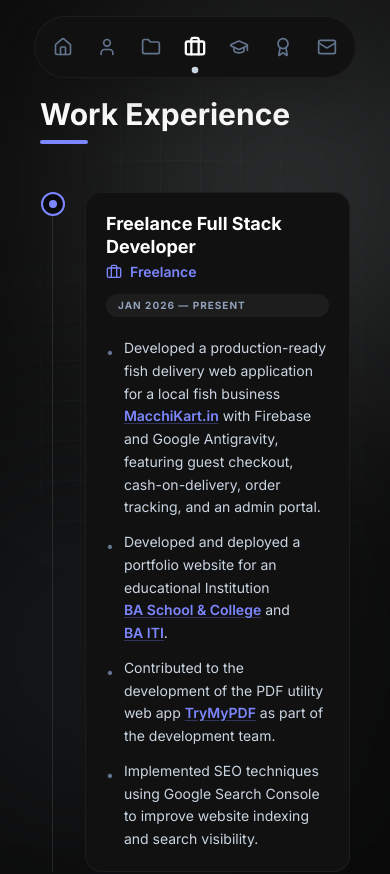
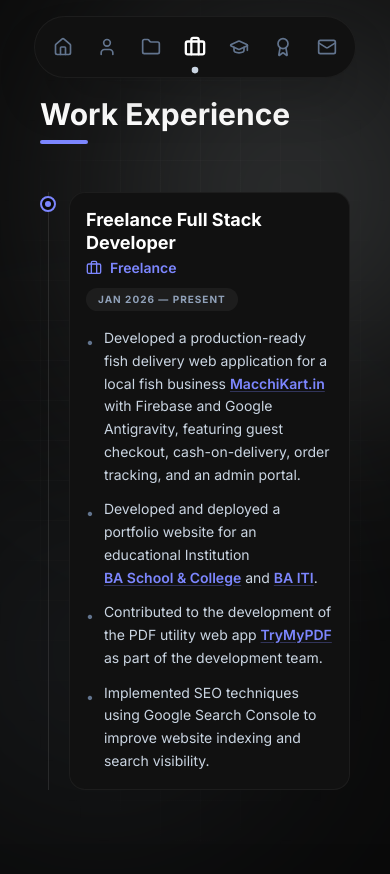
Before and after one commit to sushrutha777/Portfolio, a Next.js app: page /experience in a window 390 px wide. Shown: the top 874 px of the page. Built offline with nearby package versions, Linux system fonts and the light colour scheme.

Commit message:
Optimize Experience UI for mobile spacing and width

```diff
--- a/src/components/sections/Experience.tsx
+++ b/src/components/sections/Experience.tsx
@@ -34,7 +34,7 @@ export default function Experience() {
           <div className="w-12 h-1 bg-indigo-400 rounded-full"></div>
         </motion.div>
 
-        <div className="relative border-l border-white/10 ml-3 md:ml-6 space-y-12">
+        <div className="relative border-l border-white/10 ml-2 sm:ml-4 md:ml-6 space-y-8 md:space-y-12">
           {experiences.map((exp, idx) => (
             <motion.div
               key={idx}
@@ -42,15 +42,15 @@ export default function Experience() {
               whileInView={{ opacity: 1, x: 0 }}
               viewport={{ once: true }}
               transition={{ delay: idx * 0.1 }}
-              className="relative pl-8 md:pl-12"
+              className="relative pl-5 sm:pl-8 md:pl-12"
             >
               {/* Timeline Node */}
-              <div className="absolute -left-3 md:-left-4 top-0 w-6 h-6 md:w-8 md:h-8 rounded-full bg-[#090909] border-2 border-indigo-400 flex items-center justify-center">
-                <div className="w-2 h-2 md:w-3 md:h-3 rounded-full bg-indigo-400" />
+              <div className="absolute -left-[9px] sm:-left-[13px] md:-left-4 top-1 sm:top-0 w-4 h-4 sm:w-6 sm:h-6 md:w-8 md:h-8 rounded-full bg-[#090909] border-2 border-indigo-400 flex items-center justify-center">
+                <div className="w-1.5 h-1.5 sm:w-2 sm:h-2 md:w-3 md:h-3 rounded-full bg-indigo-400" />
               </div>
 
-              <div className="glass p-5 sm:p-6 md:p-8 rounded-2xl md:rounded-3xl border border-white/5 hover:border-indigo-400/20 transition-all duration-300">
-                <div className="flex flex-col md:flex-row md:items-start justify-between gap-3 md:gap-4 mb-5 md:mb-6">
+              <div className="glass p-4 sm:p-5 md:p-8 rounded-2xl md:rounded-3xl border border-white/5 hover:border-indigo-400/20 transition-all duration-300">
+                <div className="flex flex-col md:flex-row md:items-start justify-between gap-2.5 md:gap-4 mb-4 md:mb-6">
                   <div>
                     <h3 className="text-lg sm:text-xl md:text-2xl font-bold text-white mb-1 leading-tight">{exp.role}</h3>
                     <div className="flex items-center gap-2 text-indigo-400 font-semibold text-sm md:text-base">
@@ -58,7 +58,7 @@ export default function Experience() {
                       <span>{exp.company}</span>
                     </div>
                   </div>
-                  <div className="flex flex-col md:items-end gap-2 shrink-0">
+                  <div className="flex flex-col items-start md:items-end gap-2 shrink-0">
                     <span className="px-3 py-1 rounded-full bg-white/5 text-[10px] md:text-xs font-bold tracking-widest uppercase text-slate-400">
                       {exp.date}
                     </span>
```
